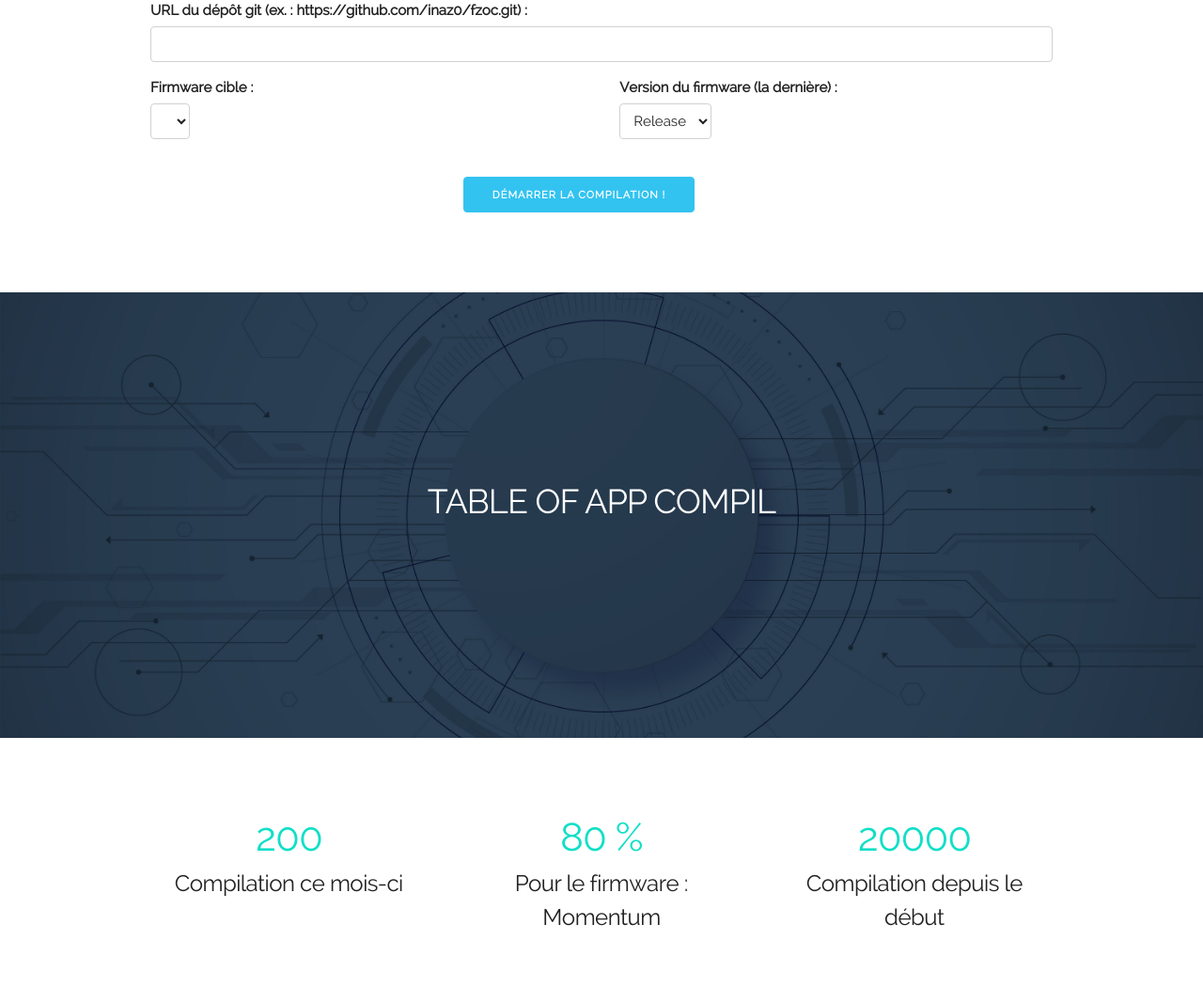
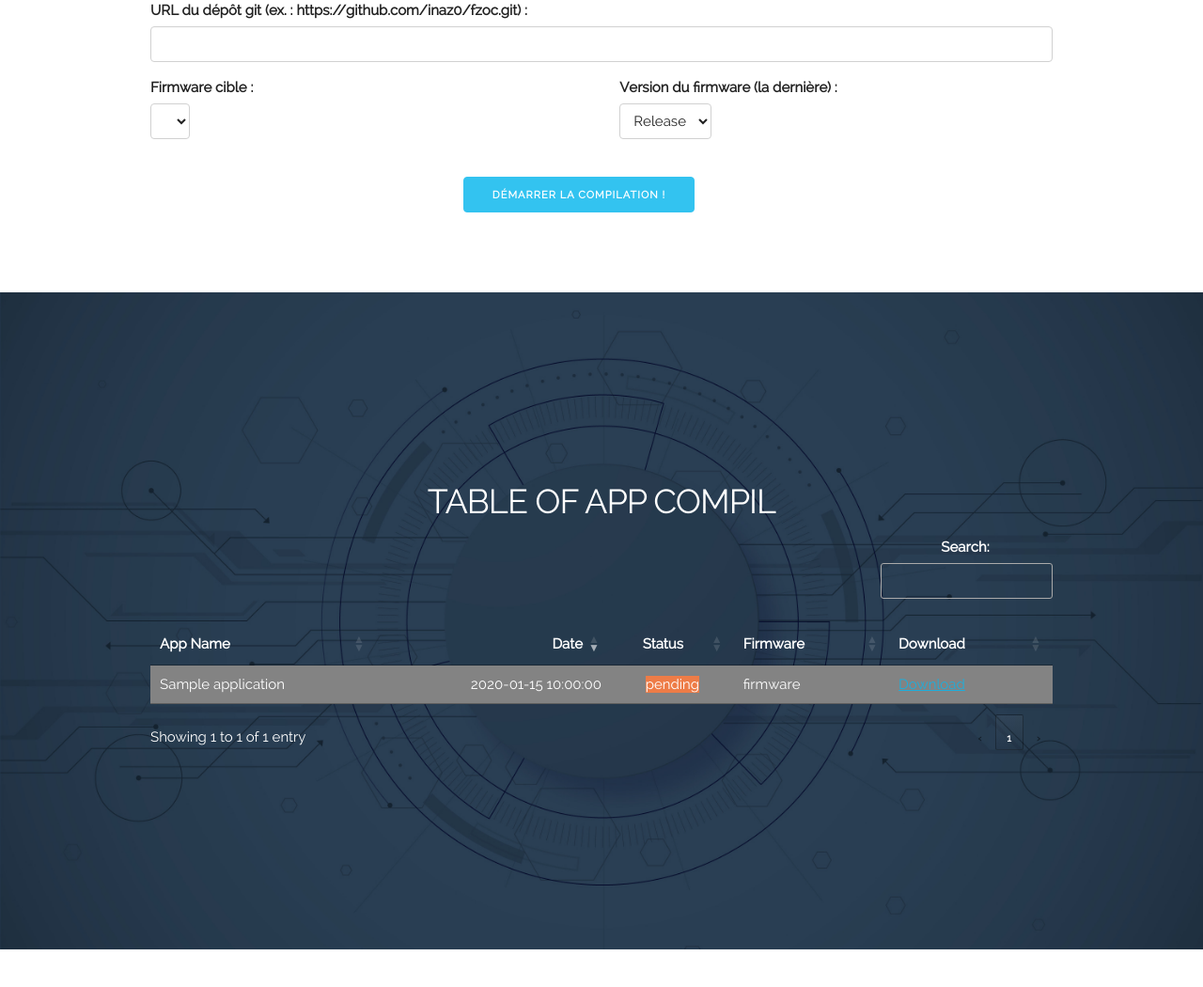
Before and after one commit to inaz0/fzoc, a PHP site: page / in a window 1280 px wide. Shown: the part 132-1182 px from the top of the page at 94% size. Run offline with PHP 8.4, Linux system fonts and the light colour scheme; tables that the repository leaves empty hold one stand-in row (values such as "Sample post"); data that the repository does not hold is empty.

Commit message:
double quote

```diff
--- a/public/index.php
+++ b/public/index.php
@@ -456,7 +456,7 @@
                     [
                         "'. $an_app[ 'application_name' ] .'",
                         "'. $an_app[ 'compiled_date' ] .'",
-                        "<span class="'. $an_app[ 'compiled_status' ].'">'. $an_app[ 'compiled_status' ].'</span>",
+                        "<span class=\"'. $an_app[ 'compiled_status' ].'\">'. $an_app[ 'compiled_status' ].'</span>",
                         "firmware",
                         "Download"
                     ]
```
